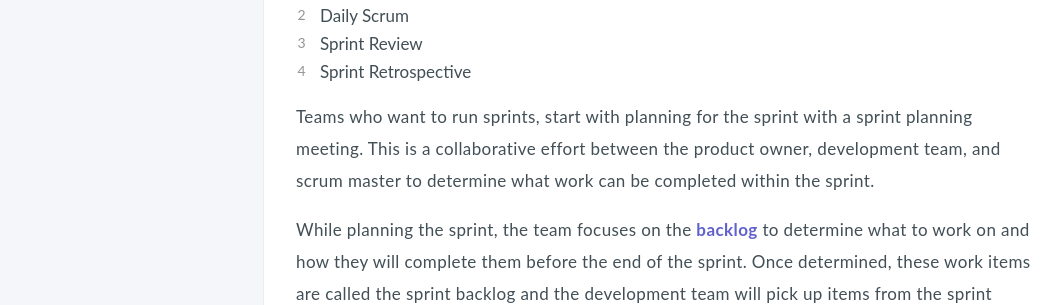
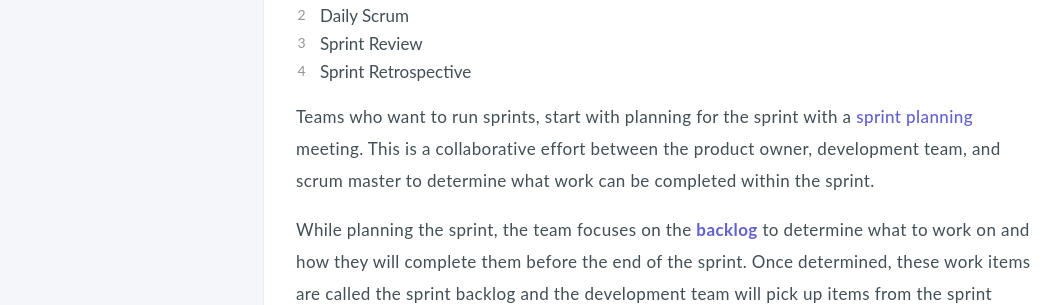
Before and after one commit to svikashk/agile, a Jekyll site: the page built from agile/scrum-sprint.md, in a window 1280 px wide. Shown: the part 811-1116 px from the top of the page, without its empty margins (92-1155 px from the left). Built offline with Jekyll 4.4.1, drawn with Linux system fonts in a browser that asks for light colours; part of the change alters nothing that is shown.

Commit message:
added a link

```diff
--- a/agile/scrum-sprint.md
+++ b/agile/scrum-sprint.md
@@ -40,7 +40,7 @@ A sprint cycle consits of:
 1. Sprint Review
 1. Sprint Retrospective
 
-Teams who want to run sprints, start with planning for the sprint with a sprint planning meeting. This is a collaborative effort between the product owner, development team, and scrum master to determine what work can be completed within the sprint.
+Teams who want to run sprints, start with planning for the sprint with a [sprint planning](https://thedigitalprojectmanager.com/sprint-planning-meeting/) meeting. This is a collaborative effort between the product owner, development team, and scrum master to determine what work can be completed within the sprint.
 
 While planning the sprint, the team focuses on the [**backlog**]({{ site.url }}{{ site.baseurl }}{% link agile/scrum-backlog.md %}) to determine what to work on and how they will complete them before the end of the sprint. Once determined, these work items are called the sprint backlog and the development team will pick up items from the sprint backlog, move them across different statuses based on their workflow, and complete them.
 
```
